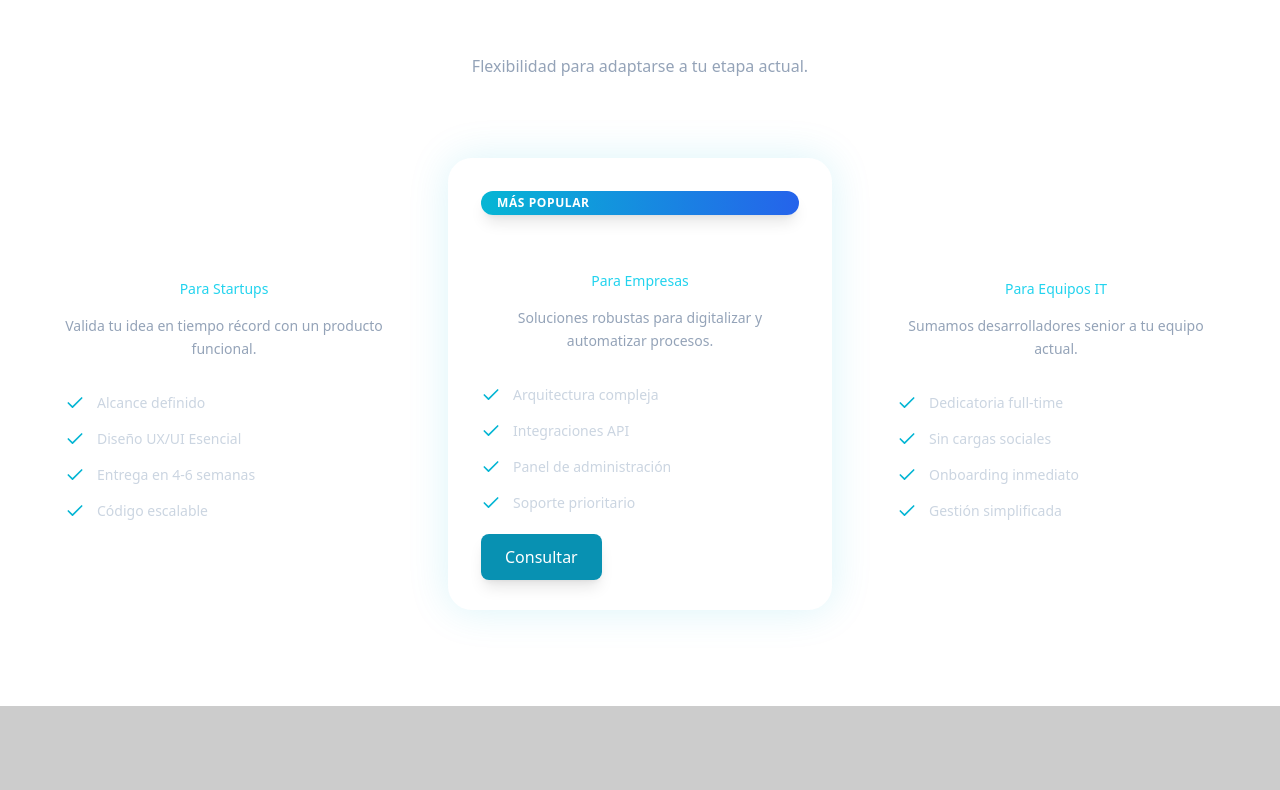
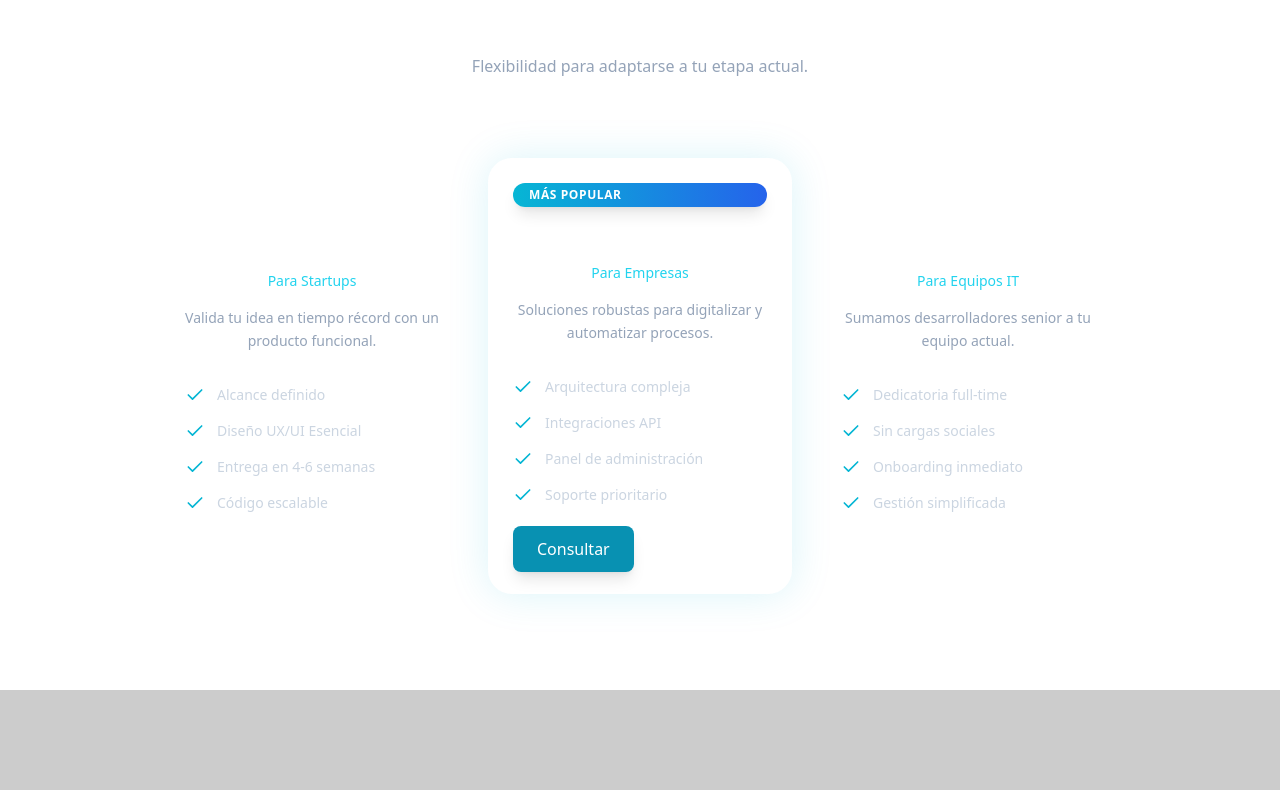
Before and after one commit to gonzalomprada/korven-web, a React (Vite) app: page / in a window 1280 px wide. Shown: the part 4727-5517 px from the top of the page. Built offline with nearby package versions, Linux system fonts and the light colour scheme.

Commit message:
Update EngagementModels.jsx

```diff
--- a/src/components/EngagementModels.jsx
+++ b/src/components/EngagementModels.jsx
@@ -29,14 +29,15 @@ const models = [
 const EngagementModels = () => {
   return (
     <section className="py-24 relative">
-      <div className="max-w-7xl mx-auto px-4 sm:px-6 lg:px-8">
+      {/* CAMBIO 1: Reduje max-w-7xl a max-w-5xl para que las tarjetas sean más angostas */}
+      <div className="max-w-5xl mx-auto px-4 sm:px-6 lg:px-8">
         <div className="text-center mb-20">
           <h2 className="text-3xl font-bold text-white mb-4">Modelos de Trabajo</h2>
           <p className="text-slate-400">Flexibilidad para adaptarse a tu etapa actual.</p>
         </div>
 
-        {/* Usamos items-start para que la traslación negativa no afecte la alineación superior de las otras */}
-        <div className="grid grid-cols-1 md:grid-cols-3 gap-8 items-start">
+        {/* Grid con gap ajustado */}
+        <div className="grid grid-cols-1 md:grid-cols-3 gap-6 items-start">
           {models.map((model, index) => (
             <MagicCard
               key={index}
@@ -44,21 +45,20 @@ const EngagementModels = () => {
               whileInView={{ opacity: 1, y: 0 }}
               viewport={{ once: true }}
               transition={{ delay: index * 0.1 }}
-              // Clases dinámicas para el estilo y la posición
-              className={`p-8 flex flex-col h-full transition-transform duration-300 ${
+              // CAMBIO 2: Aumenté la elevación a -translate-y-8 para que suba más
+              className={`p-6 flex flex-col h-full transition-transform duration-300 ${
                 model.highlight
-                  ? 'border-cyan-500/50 shadow-[0_0_40px_rgba(6,182,212,0.15)] bg-cyan-900/10 md:-translate-y-4 z-10 relative' // Elevación, sombra y z-index para la destacada
+                  ? 'border-cyan-500/50 shadow-[0_0_40px_rgba(6,182,212,0.15)] bg-cyan-900/10 md:-translate-y-8 z-10 relative'
                   : 'border-white/10 hover:border-white/20 bg-white/5'
               }`}
             >
-              {/* Lógica del cartel y el espaciador */}
               {model.highlight ? (
-                // Cartel "MÁS POPULAR" con diseño original, centrado y con margen inferior
+                // El cartel ahora tiene espacio asegurado con mb-6
                 <div className="self-center mb-6 bg-gradient-to-r from-cyan-500 to-blue-600 text-white px-4 py-1 rounded-full text-xs font-bold uppercase tracking-wider shadow-lg">
                   Más Popular
                 </div>
               ) : (
-                // Espaciador invisible para alinear los títulos de las otras tarjetas
+                // Espaciador invisible más alto para compensar y alinear títulos
                 <div className="h-8 mb-6"></div>
               )}
 
```
